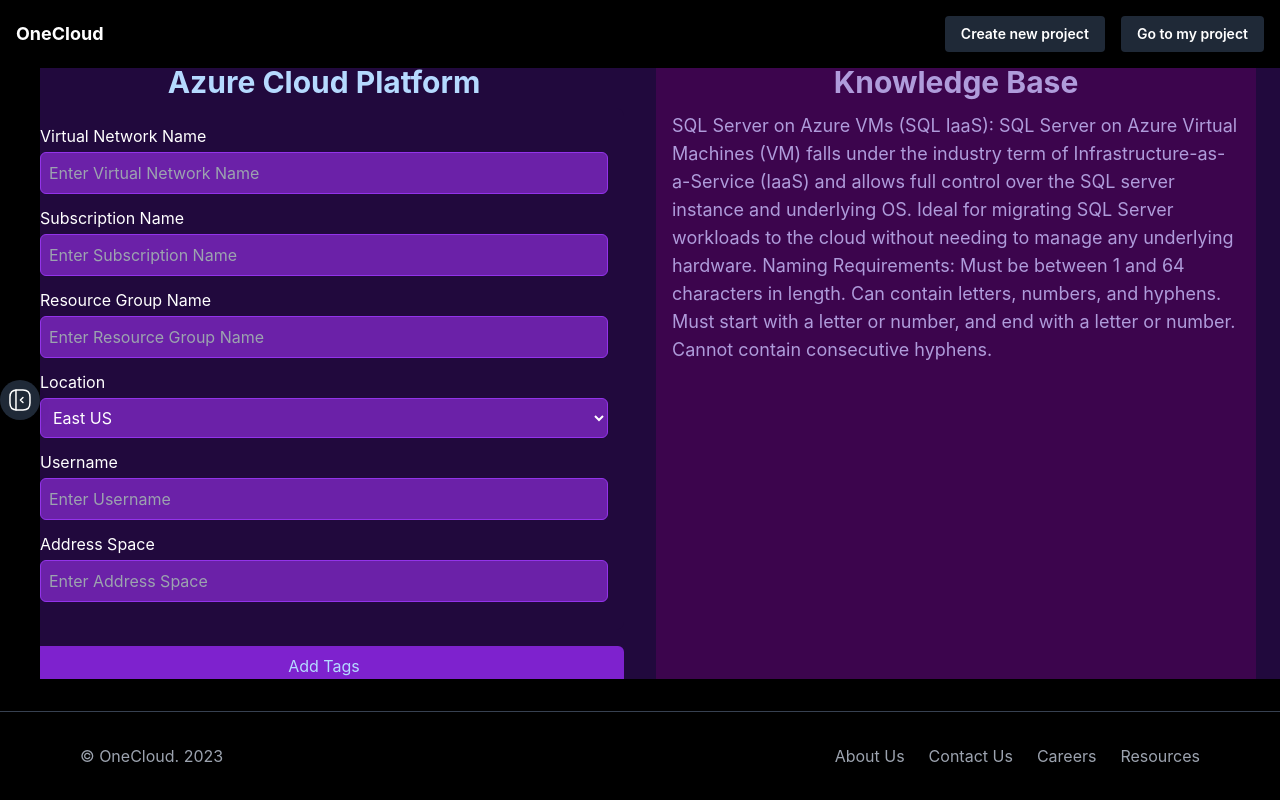
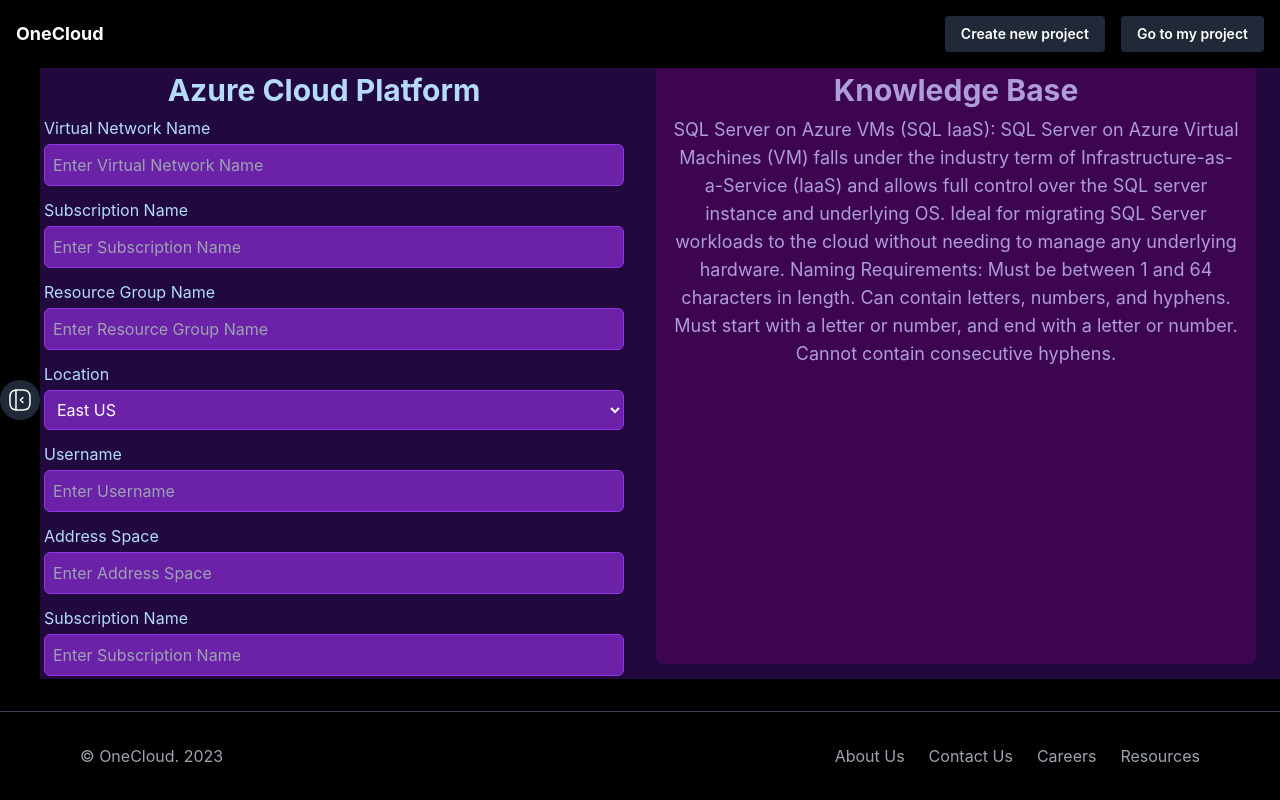
Before and after one commit to Hamzaashraf2712/onecloud-launchpad, a React (Create React App) app: page / in a window 1280 px wide. Built offline with nearby package versions, Linux system fonts and the light colour scheme.

Commit message:
sidebar content addition in sidebar and logout remaining

```diff
--- a/src/components/MainComponent.js
+++ b/src/components/MainComponent.js
@@ -16,6 +16,22 @@
           { label: "Location", type: "select", options: ["East US", "West US", "Central US"], name: "location", required: true },
           { label: "Username", type: "text", placeholder: "Enter Username", name: "username", required: true },
           { label: "Address Space", type: "text", placeholder: "Enter Address Space", name: "addressSpace", required: true },
+          { label: "Subscription Name", type: "text", placeholder: "Enter Subscription Name", name: "subscriptionName", required: true },
+          { label: "Resource Group Name", type: "text", placeholder: "Enter Resource Group Name", name: "resourceGroupName", required: true },
+          { label: "Location", type: "select", options: ["East US", "West US", "Central US"], name: "location", required: true },
+          { label: "Username", type: "text", placeholder: "Enter Username", name: "username", required: true },
+          { label: "Address Space", type: "text", placeholder: "Enter Address Space", name: "addressSpace", required: true },
+          { label: "Subscription Name", type: "text", placeholder: "Enter Subscription Name", name: "subscriptionName", required: true },
+          { label: "Resource Group Name", type: "text", placeholder: "Enter Resource Group Name", name: "resourceGroupName", required: true },
+          { label: "Location", type: "select", options: ["East US", "West US", "Central US"], name: "location", required: true },
+          { label: "Username", type: "text", placeholder: "Enter Username", name: "username", required: true },
+          { label: "Address Space", type: "text", placeholder: "Enter Address Space", name: "addressSpace", required: true },
+          { label: "Subscription Name", type: "text", placeholder: "Enter Subscription Name", name: "subscriptionName", required: true },
+          { label: "Resource Group Name", type: "text", placeholder: "Enter Resource Group Name", name: "resourceGroupName", required: true },
+          { label: "Location", type: "select", options: ["East US", "West US", "Central US"], name: "location", required: true },
+          { label: "Username", type: "text", placeholder: "Enter Username", name: "username", required: true },
+          { label: "Address Space", type: "text", placeholder: "Enter Address Space", name: "addressSpace", required: true },
+
         ],
         buttons: [
           { label: "Add Tags", action: "addTags" },
@@ -49,10 +65,11 @@
         <>
           {/* Form Section */}
           <div className="flex flex-col h-full">
-            <h2 className="text-3xl font-bold mb-2 pt-10 text-center">{formData.title}</h2>
+            <h2 className="text-3xl font-bold mb-2 pt-12 text-center">{formData.title}</h2>
 
             {/* Dynamic Form */}
-            <div className="bg-[#21093D] text-white p-4 rounded-lg max-h-screen overflow-y-auto">
+            <div className="pl-5 overflow-y-auto h-[70vh]">
+
               {formData.fields.map((field, index) => (
                 <div key={index} className="mb-3">
                   <label className="block mb-1">{field.label}</label>
@@ -96,12 +113,16 @@
           </div>
 
           {/* Knowledge Base Section */}
-          <div className="bg-[#3C054D] text-[#AF9CDB] p-4 rounded-lg flex flex-col justify-between h-full">
-            <h2 className="text-3xl mb-2 font-bold text-center pt-6">Knowledge Base</h2>
-            <p className="text-lg h-[90%] overflow-y-auto">
-              {formData.knowledgeBase.content}
-            </p>
-          </div>
+          <div className="bg-[#3C054D] text-[#AF9CDB] mt-15 p-4 rounded-lg flex flex-col h-[80vh]">
+  <h2 className="text-3xl pt-8 mb-2 font-bold text-center">Knowledge Base</h2>
+
+  {/* Fixed height and scrollable content area */}
+  <div className="overflow-y-auto h-[70vh]">
+    <p className="text-lg text-center">
+      {formData.knowledgeBase.content}
+    </p>
+  </div>
+</div>
         </>
       ) : (
         <p>Loading...</p>
```
